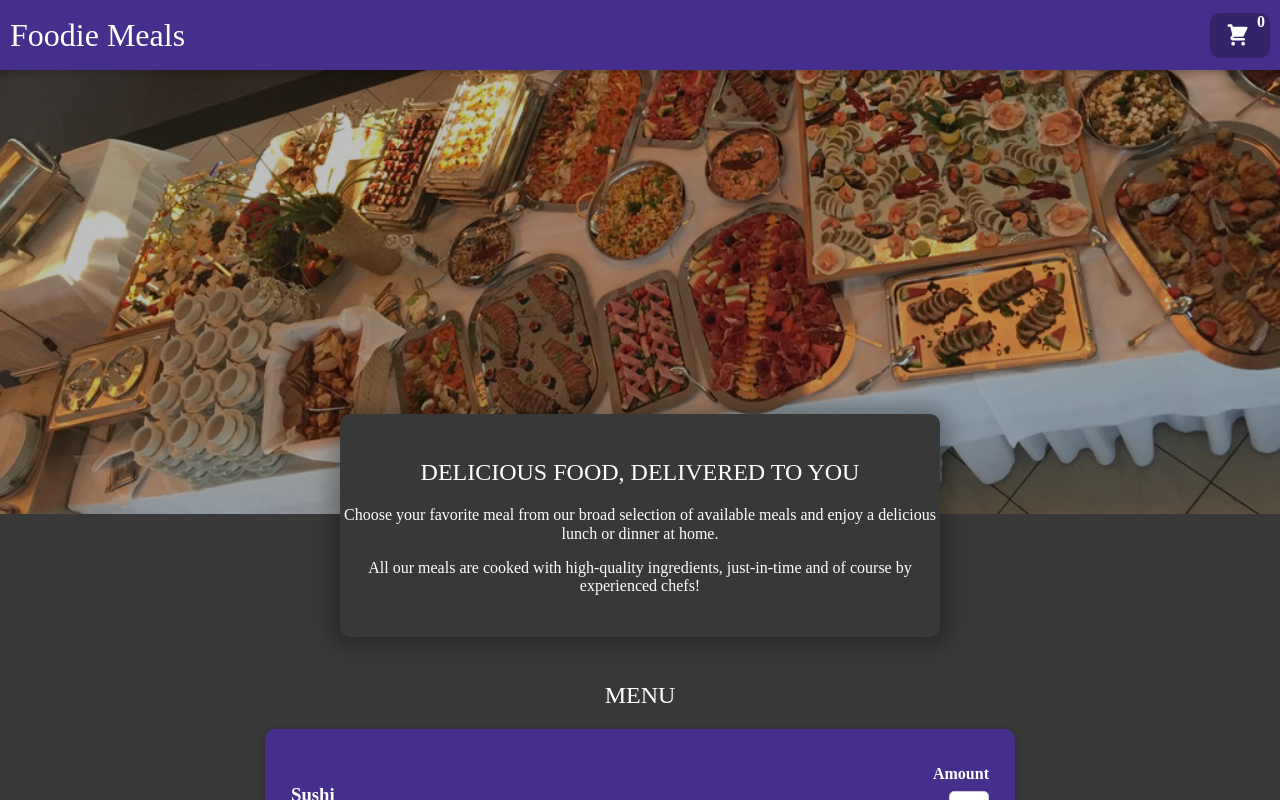
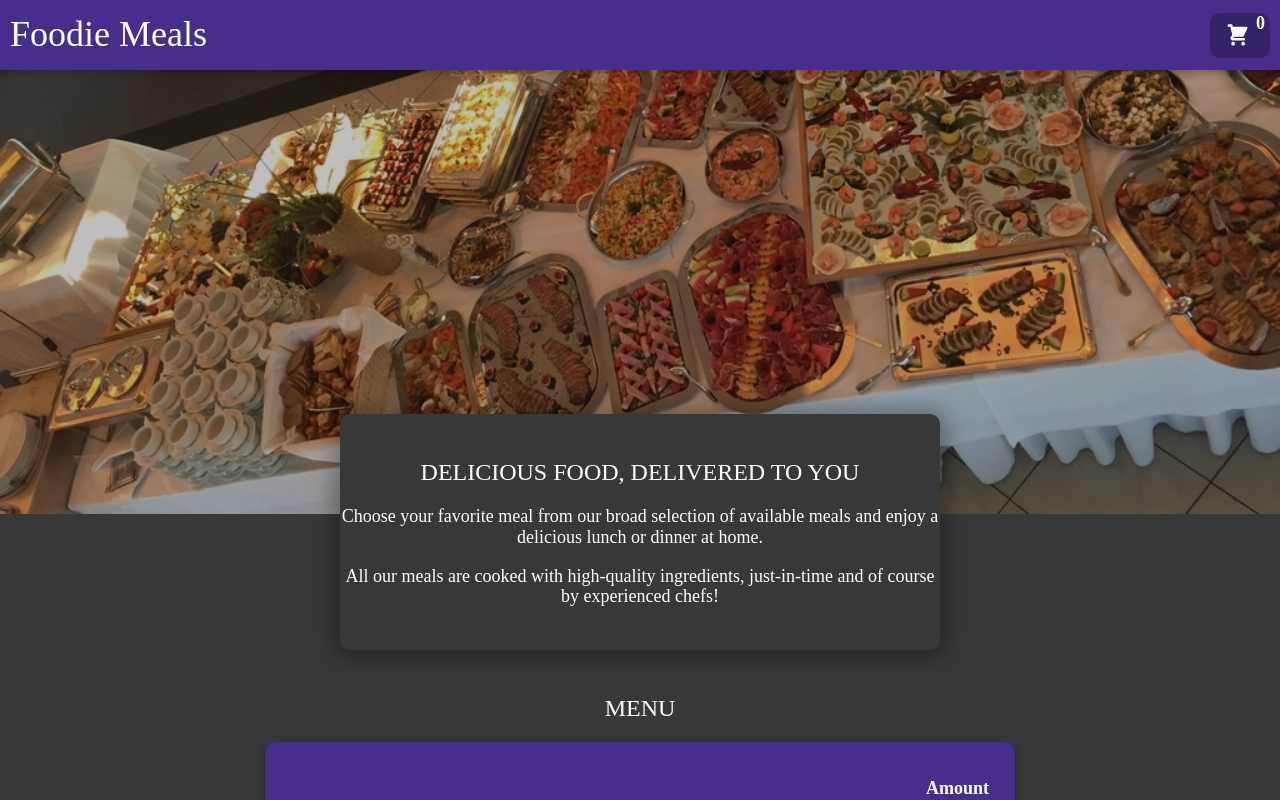
Before and after one commit to flare-s/foodie-meals, a React (Create React App) app: page / in a window 1280 px wide. Shown: the top 800 px of the page. Built offline with nearby package versions, Linux system fonts and the light colour scheme.

Commit message:
Adjusting the font size

```diff
--- a/src/App.css
+++ b/src/App.css
@@ -18,6 +18,7 @@ body {
   min-height: 100vh;
   color: var(--text);
   background-color: var(--dark-grey);
+  font-size: 1rem;
 }
 
 section {
@@ -48,3 +49,9 @@ h2 {
   text-transform: uppercase;
   font-weight: 300;
 }
+
+@media (min-width: 1200px) {
+  body {
+    font-size: calc(18rem / 16);
+  }
+}
```
